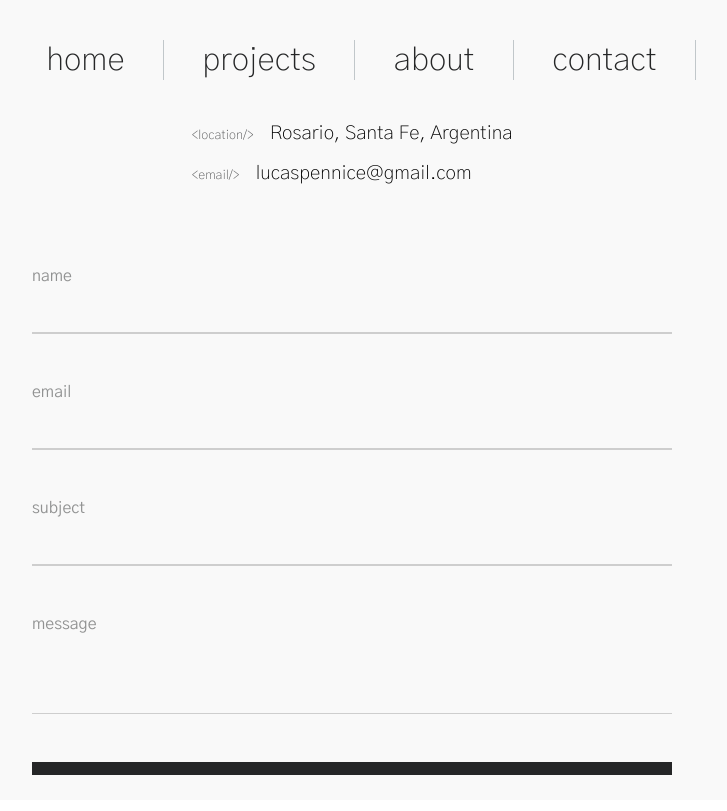
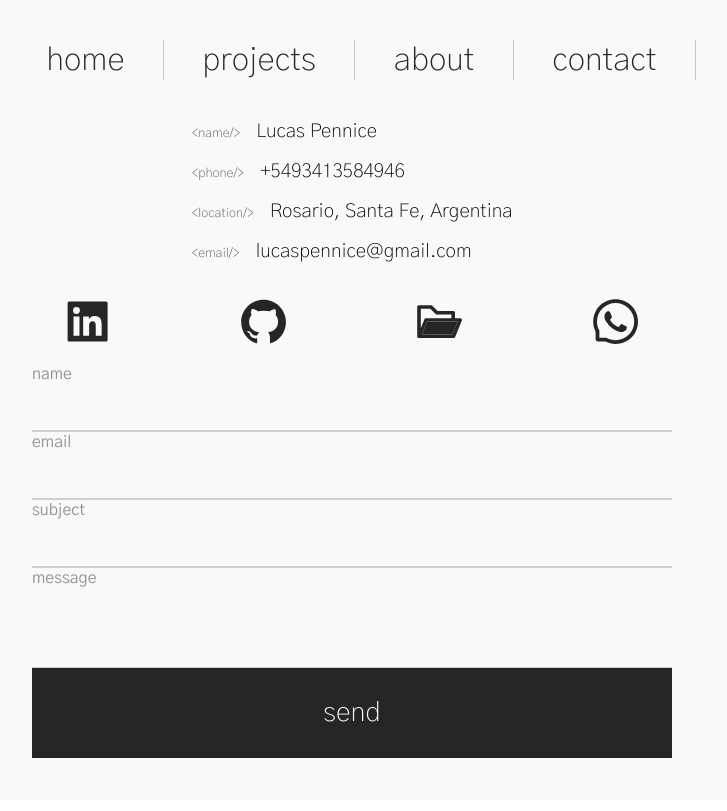
Before and after one commit to LucasPennice/portfolio, a React (Create React App) app: page /contact in a window 1280 px wide. Shown: the part 800-1611 px from the top of the page, without its empty margins (288-1015 px from the left). Built offline with nearby package versions, Linux system fonts and the light colour scheme.

Commit message:
Fixed bug on contact

```diff
--- a/src/style/contact.scss
+++ b/src/style/contact.scss
@@ -2,12 +2,11 @@
 	height: 100%;
 	display: flex;
 	flex-direction: column;
-	justify-content: center;
+	// justify-content: center;
 	align-items: center;
 
 	.myInfo {
 		animation: fadeInOpacity 0.2s forwards;
-
 		margin-bottom: 1rem;
 
 		div {
@@ -26,7 +25,7 @@
 	.iconsContact {
 		font-size: clamp(2rem, 4vw, 4rem);
 		display: flex;
-		margin-bottom: clamp(1rem, 4vw, 3rem);
+		// margin-bottom: clamp(1rem, 4vw, 3rem);
 		gap: clamp(1rem, 4vw, 3rem);
 		opacity: 0;
 		animation: fadeInOpacity 0.2s forwards 0.1s;
@@ -99,7 +98,7 @@
 			background-color: $backgroundColor;
 			border-style: none none solid none;
 			border-color: $darkColor20;
-			margin-bottom: clamp(1rem, 4vw, 3rem);
+			// margin-bottom: clamp(1rem, 4vw, 3rem);
 			height: clamp(1.7rem, 4vw, 3rem);
 			font-size: clamp(1.7rem, 4vw, 1rem);
 			transition: 0.2s;
--- a/src/style/styles.css
+++ b/src/style/styles.css
@@ -1319,9 +1319,6 @@
   -webkit-box-direction: normal;
       -ms-flex-direction: column;
           flex-direction: column;
-  -webkit-box-pack: center;
-      -ms-flex-pack: center;
-          justify-content: center;
   -webkit-box-align: center;
       -ms-flex-align: center;
           align-items: center;
@@ -1350,7 +1347,6 @@
   display: -webkit-box;
   display: -ms-flexbox;
   display: flex;
-  margin-bottom: clamp(1rem, 4vw, 3rem);
   gap: clamp(1rem, 4vw, 3rem);
   opacity: 0;
   -webkit-animation: fadeInOpacity 0.2s forwards 0.1s;
@@ -1452,7 +1448,6 @@
   background-color: #f9f9f9;
   border-style: none none solid none;
   border-color: rgba(37, 38, 39, 0.2);
-  margin-bottom: clamp(1rem, 4vw, 3rem);
   height: clamp(1.7rem, 4vw, 3rem);
   font-size: clamp(1.7rem, 4vw, 1rem);
   -webkit-transition: 0.2s;
```
Also changed, not shown: 1 other file (tests, documents, lock files or other folders).
